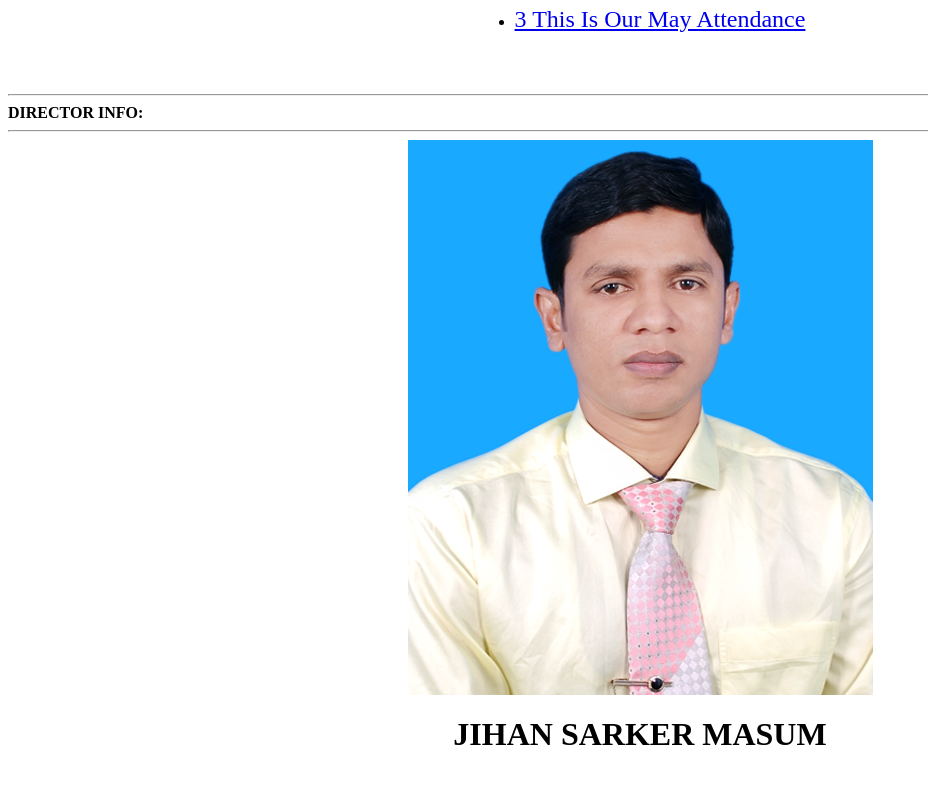
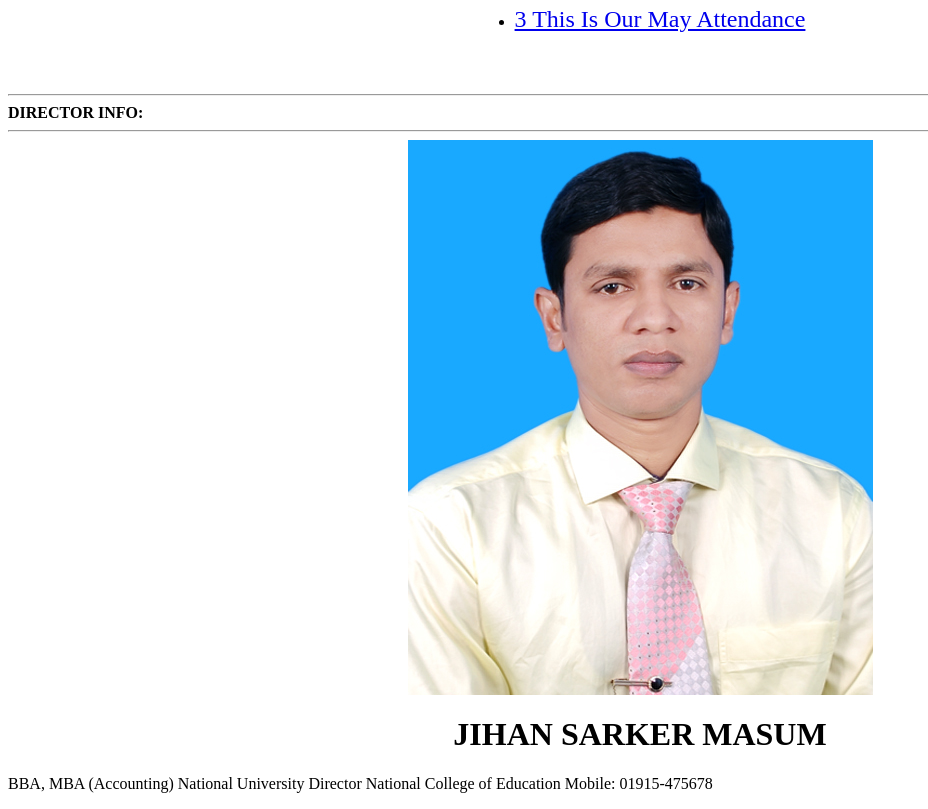
Before and after one commit to fahim5863/fahim, a plain HTML site: page index.html in a window 1280 px wide. Shown: the part 366-1175 px from the top of the page, without its empty margins (0-928 px from the left). Before the commit the page ends 1141 px from the top, so only its background shows below. Drawn offline with Linux system fonts and the light colour scheme.

Commit message:
Update index.html

```diff
--- a/index.html
+++ b/index.html
@@ -55,5 +55,9 @@
     <center>
       <h1>JIHAN SARKER MASUM</h1>
     </center>
+     <p>
+BBA, MBA (Accounting) National University
+Director National College of Education
+Mobile: 01915-475678</p>
   </body>
 </html>
```
